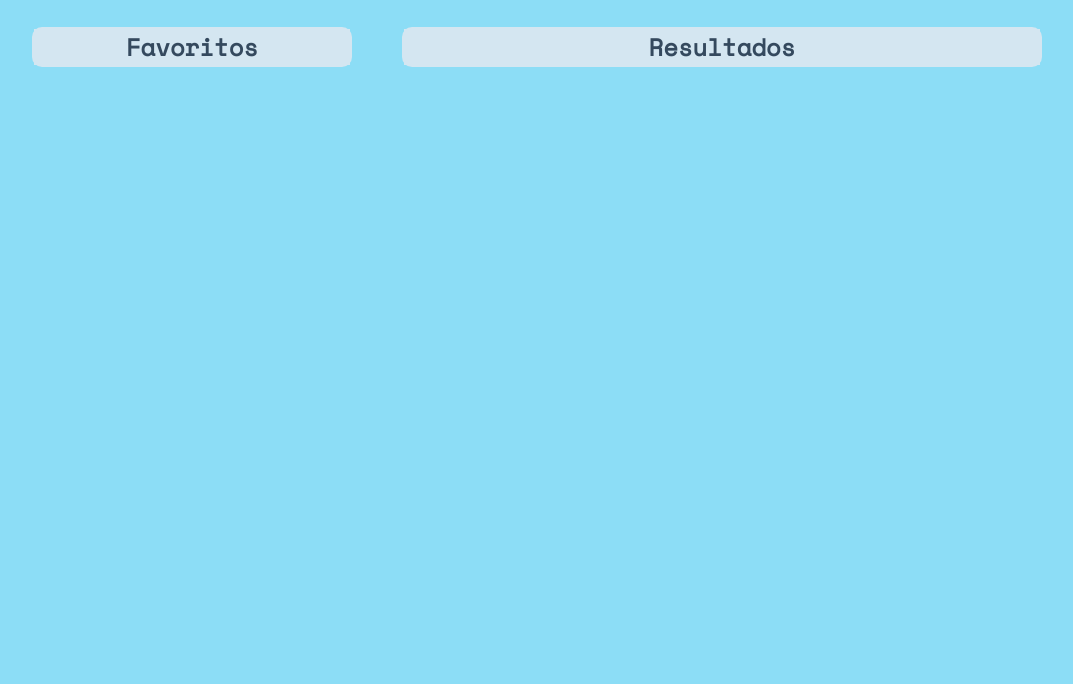
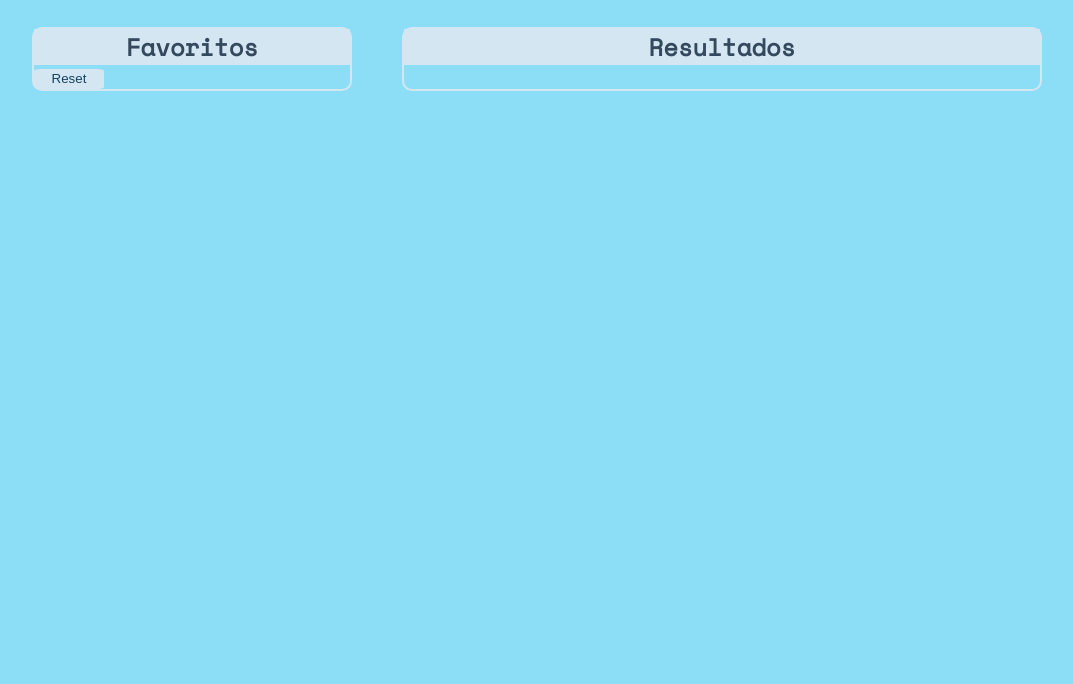
Before and after one commit to Adalab/modulo-2-evaluacion-final-ElenaFernandez, a website: page src/html/index.html in a window 1280 px wide. Shown: the part 116-800 px from the top of the page, without its empty margins (103-1176 px from the left). Drawn offline with nearby package versions, Linux system fonts and the light colour scheme; files that its build step writes are made by us from their sources.

Commit message:
add function ResetBtnFav && SCSS

```diff
--- a/src/html/partials/main.html
+++ b/src/html/partials/main.html
@@ -9,6 +9,7 @@
         <div class="principal-box__fav">
             <h2 class="subtitle">Favoritos</h2>
             <ul class="js-favourites ul-items__fav "></ul>
+            <input type="submit" value="Reset" class=" js-reset-fav btn-fav">
         </div>
         <div class="principal-box__result">
             <h2 class="subtitle">Resultados</h2>
--- a/src/scss/layout/_mainpage.scss
+++ b/src/scss/layout/_mainpage.scss
@@ -97,3 +97,17 @@ body {
   color: $select-color;
   border-radius: 10px;
 }
+.btn-fav{
+  background-color: $btn-background;
+  color: $color-btn;
+  width: 70px;
+  height: 20px;
+  border-radius: 10%;
+  border: 0;
+  transition-duration: 0.2s;
+
+  Cursor : pointer;
+  &:hover {
+    background-color: $hover;
+  }
+}
```
Also changed, not shown: src/js/main.js (+8 -1 lines).
